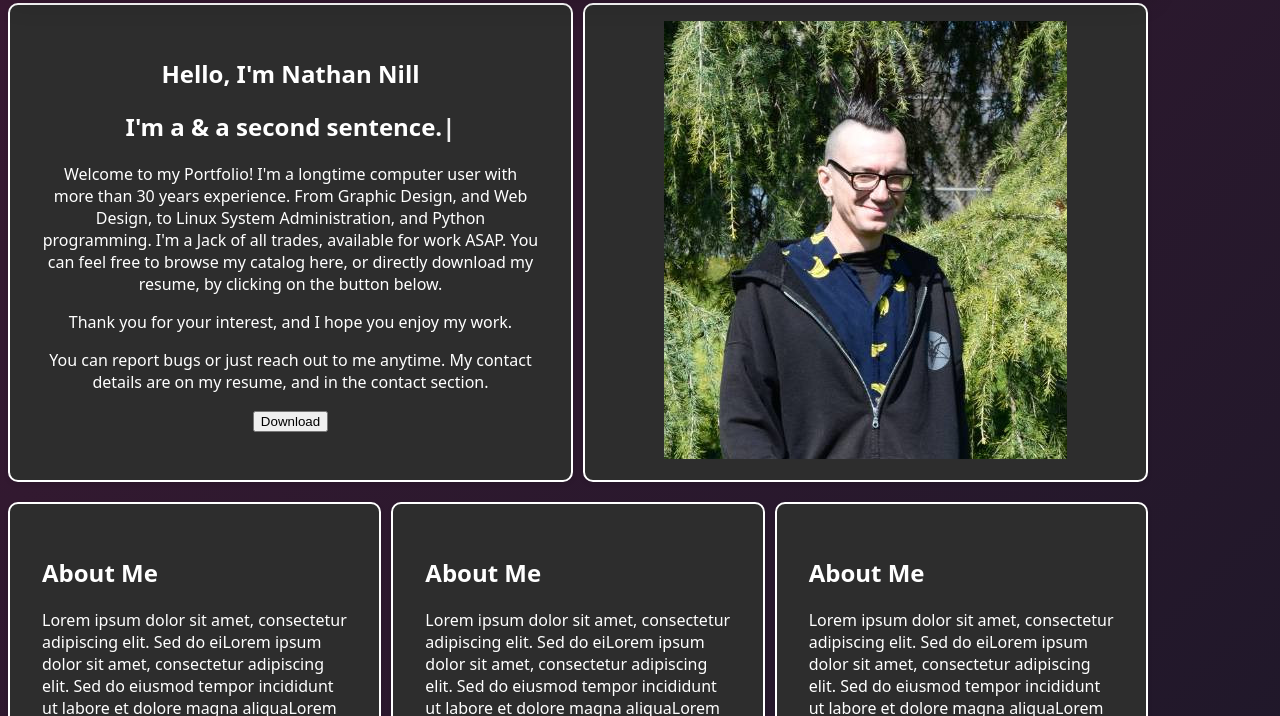
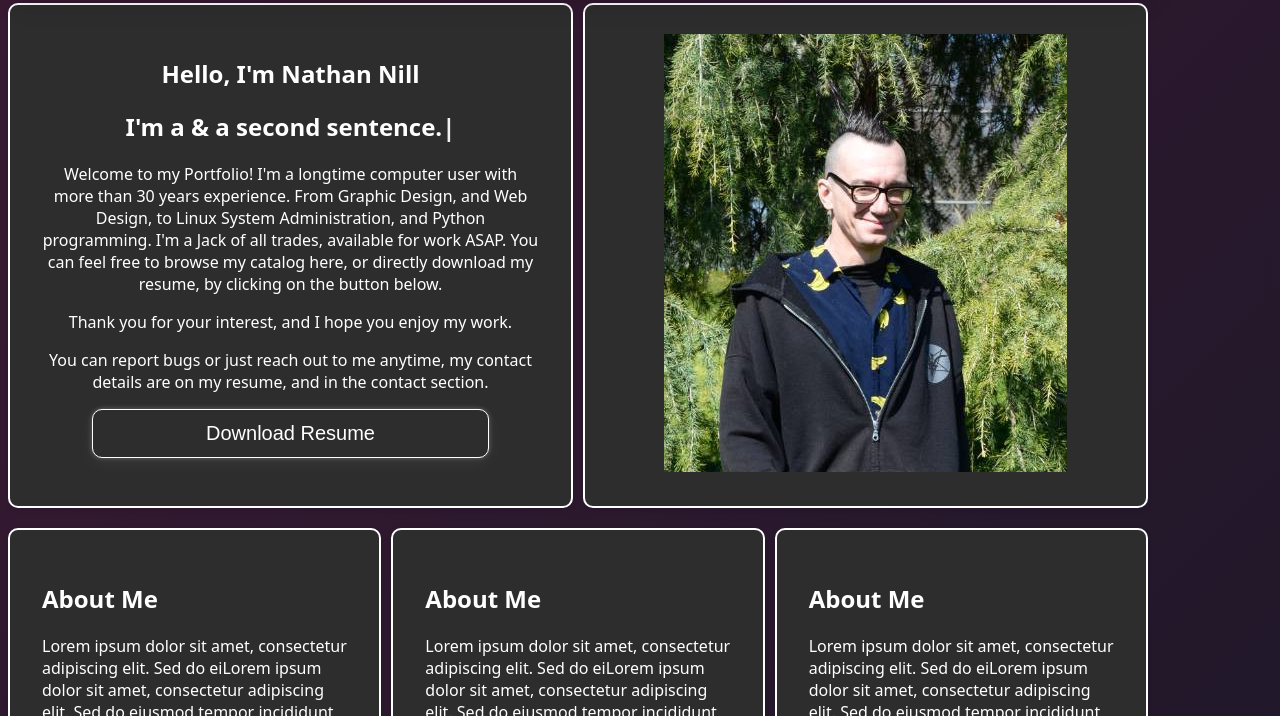
Before and after one commit to Isognomy/isognomy.github.io, a plain HTML site: page index.html in a window 1280 px wide. Shown: the part 84-800 px from the top of the page. Drawn offline with nearby package versions, Linux system fonts and the light colour scheme; a web font is replaced by a local one.

Commit message:
Download button styling, and begin content filling

```diff
--- a/css/styles.css
+++ b/css/styles.css
@@ -255,3 +255,39 @@ footer {
 .social-links a:hover {
     transform: scale(1.2);
 }
+
+
+/* Style buttons */
+
+.btn-down {
+    background-color: #2d2d2d;
+    box-shadow: rgba(255, 255, 255, 0.27) 0px 0px 0.25em, rgba(255, 255, 255, 0.05) 0px 0.25em 1em;
+    border-radius: 10px;
+    border: 1px solid;
+    color: white;
+    padding: 12px 30px;
+    cursor: pointer;
+    font-size: 20px;
+    transition: all .2s ease-in-out;
+}
+
+
+/* Darker background on mouse-over */
+
+.btn-down:hover {
+    background-color: darkblue;
+    box-shadow: rgba(255, 255, 255, 0.35) 0px 5px 15px;
+    -ms-transform: scale(1.05);
+    -webkit-transform: scale(1.05);
+    transform: scale(1.05);
+    transition: all 0.25s ease;
+}
+
+.btn-down:active {
+    background-color: darkgreen;
+    box-shadow: rgba(255, 255, 255, 0.27) 0px 0px 0.25em, rgba(255, 255, 255, 0.05) 0px 0.25em 1em;
+    -ms-transform: scale(1.00);
+    -webkit-transform: scale(1.00);
+    transform: scale(1.00);
+    transition: all 0.25s ease;
+}
--- a/index.html
+++ b/index.html
@@ -36,8 +36,8 @@
                         <p style="text-align:center;">Welcome to my Portfolio! I'm a longtime computer user with more than 30 years experience. From Graphic Design, and Web Design, to Linux System Administration, and Python programming. I'm a Jack of all trades, available for work
                             ASAP. You can feel free to browse my catalog here, or directly download my resume, by clicking on the button below.
                             <p style="text-align:center;">Thank you for your interest, and I hope you enjoy my work.
-                                <p style="text-align:center;">You can report bugs or just reach out to me anytime. My contact details are on my resume, and in the contact section.</p>
-                                <p style="text-align:center;"> <button type="button">Download</button> </p>
+                                <p style="text-align:center;">You can report bugs or just reach out to me anytime, my contact details are on my resume, and in the contact section.</p>
+                                <p style="text-align:center;"><a href="content/resume.pdf" target="_blank" rel="noopener noreferrer"><button class="btn-down" style="width:80%"><i class="nf nf-md-download"></i> Download Resume</button></a></p>
 
                     </div>
                 </div>
```
Also changed, not shown: 1 other file.
